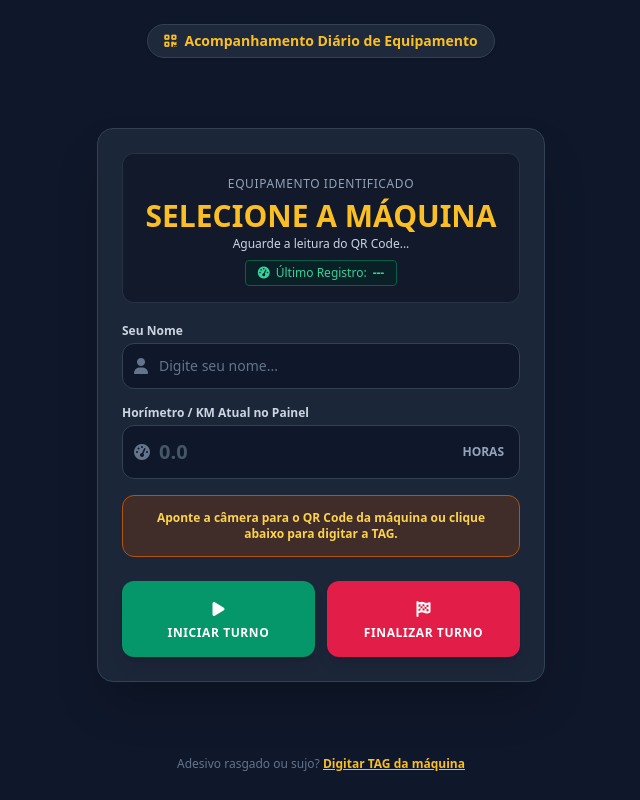
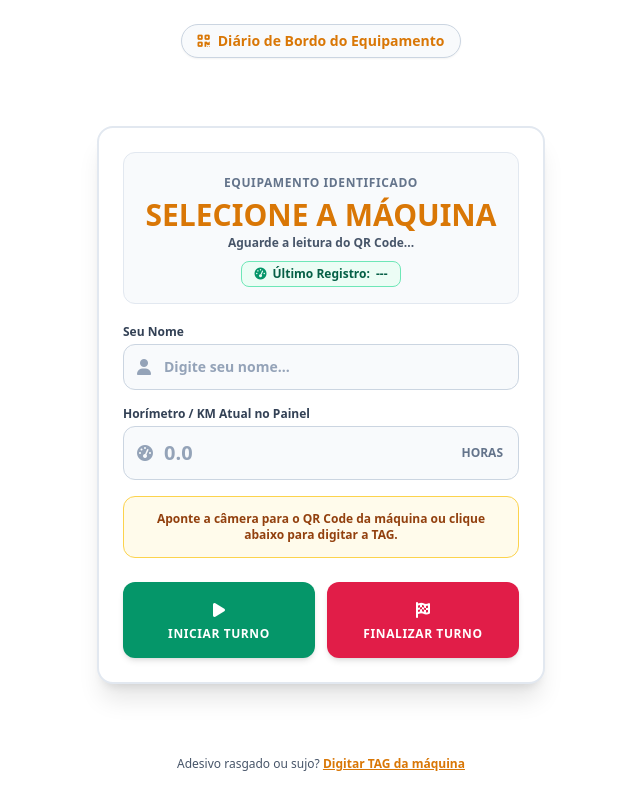
Before and after one commit to luccadurao/Vilasa-Manut, a plain HTML site: page qr.html in a window 1280 px wide. Shown: the whole page, without its empty margins (319-959 px from the left). Drawn offline with nearby package versions, Linux system fonts and the light colour scheme.

Commit message:
Update fundo branco

```diff
--- a/qr.html
+++ b/qr.html
@@ -9,68 +9,68 @@
   <script src="config.js"></script>
   <link rel="stylesheet" href="https://cdnjs.cloudflare.com/ajax/libs/font-awesome/6.4.0/css/all.min.css">
 </head>
-<body class="bg-slate-900 text-slate-100 min-h-screen flex flex-col justify-between p-4">
+<body class="bg-white text-slate-800 min-h-screen flex flex-col justify-between p-4 font-sans">
 
-  <!-- Cabeçalho Limpo -->
+  <!-- Cabeçalho Limpo em Fundo Branco -->
   <header class="text-center py-2">
-    <div class="inline-flex items-center gap-2 bg-slate-800 px-4 py-1.5 rounded-full border border-slate-700 text-sm text-amber-400 font-semibold shadow">
-      <i class="fa-solid fa-qrcode"></i> Acompanhamento Diário de Equipamento
+    <div class="inline-flex items-center gap-2 bg-slate-50 px-4 py-1.5 rounded-full border border-slate-300 text-sm text-amber-600 font-bold shadow-sm">
+      <i class="fa-solid fa-qrcode"></i> Diário de Bordo do Equipamento
     </div>
   </header>
 
-  <!-- Card Principal -->
-  <main class="w-full max-w-md mx-auto bg-slate-800/90 backdrop-blur border border-slate-700 rounded-2xl p-6 shadow-2xl space-y-5">
+  <!-- Card Principal (Fundo Branco e Alto Contraste para Sol) -->
+  <main class="w-full max-w-md mx-auto bg-white border-2 border-slate-200 rounded-2xl p-6 shadow-xl space-y-5">
 
     <!-- Identificação do Equipamento -->
-    <div class="bg-slate-900/80 p-4 rounded-xl border border-slate-700/60 text-center">
-      <span class="text-xs uppercase tracking-wider text-slate-400 font-medium">Equipamento Identificado</span>
-      <h1 id="tagEquipamento" class="text-3xl font-black text-amber-400 mt-1">Carregando...</h1>
-      <p id="nomeEquipamento" class="text-xs text-slate-300 mt-0.5">Aguarde a leitura do QR Code...</p>
-      <div class="mt-2 inline-flex items-center gap-1.5 text-xs text-emerald-400 bg-emerald-950/40 px-3 py-1 rounded border border-emerald-800">
-        <i class="fa-solid fa-gauge-high"></i> Último Registro: <strong id="leituraAtualTxt">---</strong>
+    <div class="bg-slate-50 p-4 rounded-xl border border-slate-200 text-center">
+      <span class="text-xs uppercase tracking-wider text-slate-500 font-bold">Equipamento Identificado</span>
+      <h1 id="tagEquipamento" class="text-3xl font-black text-amber-600 mt-1">Carregando...</h1>
+      <p id="nomeEquipamento" class="text-xs text-slate-600 font-semibold mt-0.5">Aguarde a leitura do QR Code...</p>
+      <div class="mt-2.5 inline-flex items-center gap-1.5 text-xs text-emerald-800 bg-emerald-50 px-3 py-1 rounded-lg border border-emerald-300 font-bold">
+        <i class="fa-solid fa-gauge-high text-emerald-600"></i> Último Registro: <strong id="leituraAtualTxt">---</strong>
       </div>
     </div>
 
     <!-- Status de Turno em Aberto -->
-    <div id="alertaTurnoAberto" class="hidden bg-amber-500/10 border border-amber-500/30 p-3 rounded-lg text-xs text-amber-300 space-y-1">
-      <p class="font-bold flex items-center gap-1"><i class="fa-solid fa-user-clock"></i> Equipamento em operação por:</p>
-      <p class="text-sm font-black text-white" id="nomeOpAnterior">---</p>
-      <p class="text-[11px] text-amber-400/80">Se você está assumindo a máquina agora, basta colocar seu nome e clicar em <strong>Iniciar Turno</strong> que o turno anterior será fechado automaticamente.</p>
+    <div id="alertaTurnoAberto" class="hidden bg-amber-50 border border-amber-300 p-3.5 rounded-xl text-xs text-amber-900 space-y-1">
+      <p class="font-bold flex items-center gap-1.5 text-amber-700"><i class="fa-solid fa-user-clock"></i> Equipamento em operação por:</p>
+      <p class="text-sm font-black text-slate-900" id="nomeOpAnterior">---</p>
+      <p class="text-[11px] text-amber-800">Se você está assumindo a máquina agora, digite seu nome e clique em <strong>Iniciar Turno</strong> que o turno anterior será fechado automaticamente.</p>
     </div>
 
     <!-- Formulário Simplificado (Sem PIN) -->
     <form id="formHorimetro" class="space-y-4" onsubmit="event.preventDefault();">
       <div>
-        <label class="block text-xs font-semibold text-slate-300 mb-1">Seu Nome</label>
+        <label class="block text-xs font-bold text-slate-700 mb-1">Seu Nome</label>
         <div class="relative">
-          <span class="absolute inset-y-0 left-0 flex items-center pl-3 text-slate-500"><i class="fa-solid fa-user"></i></span>
+          <span class="absolute inset-y-0 left-0 flex items-center pl-3.5 text-slate-400"><i class="fa-solid fa-user"></i></span>
           <input type="text" id="campoOperador" required placeholder="Digite seu nome..."
-            class="w-full pl-9 pr-3 py-3 bg-slate-900 border border-slate-700 rounded-xl text-sm text-white placeholder-slate-500 focus:outline-none focus:border-amber-400 transition" />
+            class="w-full pl-10 pr-3 py-3 bg-slate-50 border border-slate-300 rounded-xl text-sm font-semibold text-slate-900 placeholder-slate-400 focus:outline-none focus:border-amber-500 focus:bg-white transition" />
         </div>
       </div>
 
       <div>
-        <label id="labelUnidadeCampo" class="block text-xs font-semibold text-slate-300 mb-1">Horímetro / KM Atual no Painel</label>
+        <label id="labelUnidadeCampo" class="block text-xs font-bold text-slate-700 mb-1">Horímetro / KM Atual no Painel</label>
         <div class="relative">
-          <span class="absolute inset-y-0 left-0 flex items-center pl-3 text-slate-500"><i class="fa-solid fa-gauge-high"></i></span>
+          <span class="absolute inset-y-0 left-0 flex items-center pl-3.5 text-slate-400"><i class="fa-solid fa-gauge-high"></i></span>
           <input type="number" step="0.1" id="campoHorimetro" required placeholder="0.0"
-            class="w-full pl-9 pr-14 py-3 bg-slate-900 border border-slate-700 rounded-xl text-xl font-black text-amber-400 placeholder-slate-600 focus:outline-none focus:border-amber-400 transition" />
-          <span id="sufixoUnidade" class="absolute inset-y-0 right-0 flex items-center pr-4 text-xs font-bold text-slate-400">HORAS</span>
+            class="w-full pl-10 pr-16 py-3 bg-slate-50 border border-slate-300 rounded-xl text-xl font-black text-amber-600 placeholder-slate-400 focus:outline-none focus:border-amber-500 focus:bg-white transition" />
+          <span id="sufixoUnidade" class="absolute inset-y-0 right-0 flex items-center pr-4 text-xs font-black text-slate-500">HORAS</span>
         </div>
       </div>
 
       <!-- Alertas de Diagnóstico / Confirmação -->
-      <div id="mensagemFeedback" class="hidden p-3.5 rounded-xl text-xs font-semibold text-center"></div>
+      <div id="mensagemFeedback" class="hidden p-3.5 rounded-xl text-xs font-bold text-center"></div>
 
       <!-- Botões Grandes para Celular -->
       <div class="grid grid-cols-2 gap-3 pt-2">
         <button type="button" onclick="submeterApontamento('inicio')"
-          class="w-full bg-emerald-600 hover:bg-emerald-500 text-white font-bold py-4 rounded-xl shadow-lg transition active:scale-95 flex flex-col items-center justify-center gap-1">
+          class="w-full bg-emerald-600 hover:bg-emerald-700 text-white font-bold py-4 rounded-xl shadow-md transition active:scale-95 flex flex-col items-center justify-center gap-1">
           <i class="fa-solid fa-play text-base"></i>
           <span class="text-xs uppercase tracking-wider">Iniciar Turno</span>
         </button>
         <button type="button" onclick="submeterApontamento('fim')"
-          class="w-full bg-rose-600 hover:bg-rose-500 text-white font-bold py-4 rounded-xl shadow-lg transition active:scale-95 flex flex-col items-center justify-center gap-1">
+          class="w-full bg-rose-600 hover:bg-rose-700 text-white font-bold py-4 rounded-xl shadow-md transition active:scale-95 flex flex-col items-center justify-center gap-1">
           <i class="fa-solid fa-flag-checkered text-base"></i>
           <span class="text-xs uppercase tracking-wider">Finalizar Turno</span>
         </button>
@@ -78,9 +78,9 @@
     </form>
   </main>
 
-  <!-- Rodapé com Fallback para Código Curto -->
-  <footer class="w-full max-w-md mx-auto text-center py-3 text-xs text-slate-500 space-y-1">
-    <p>Adesivo rasgado ou sujo? <button onclick="digitarCodigoCurtoManual()" class="text-amber-400 underline hover:text-amber-300 font-semibold">Digitar TAG da máquina</button></p>
+  <!-- Rodapé com Alternativa para Código Manual -->
+  <footer class="w-full max-w-md mx-auto text-center py-3 text-xs text-slate-600 space-y-1">
+    <p>Adesivo rasgado ou sujo? <button onclick="digitarCodigoCurtoManual()" class="text-amber-600 underline hover:text-amber-700 font-bold">Digitar TAG da máquina</button></p>
   </footer>
 
   <script>
@@ -88,7 +88,6 @@
     let turnoAbertoAtual = null;
 
     async function inicializarTela() {
-      // Recupera o nome do operador salvo no celular para poupar digitação
       const ultimoNome = localStorage.getItem('vilasa_nome_operador');
       if (ultimoNome) document.getElementById('campoOperador').value = ultimoNome;
 
@@ -97,7 +96,7 @@
       const tagManual = params.get('tag');
 
       if (!token && !tagManual) {
-        exibirFeedback("Aponte a câmera para o QR Code da máquina ou clique abaixo para digitar a TAG.", "bg-amber-900/40 text-amber-300 border border-amber-700");
+        exibirFeedback("Aponte a câmera para o QR Code da máquina ou clique abaixo para digitar a TAG.", "bg-amber-50 text-amber-800 border border-amber-300");
         document.getElementById('tagEquipamento').innerText = "SELECIONE A MÁQUINA";
         return;
       }
@@ -109,7 +108,7 @@
 
         const { data, error } = await query.single();
         if (error || !data) {
-          exibirFeedback("Equipamento não encontrado! Verifique a TAG.", "bg-rose-900/40 text-rose-300 border border-rose-700");
+          exibirFeedback("Equipamento não encontrado! Verifique a TAG.", "bg-rose-50 text-rose-800 border border-rose-300");
           document.getElementById('tagEquipamento').innerText = "NÃO ENCONTRADO";
           return;
         }
@@ -128,7 +127,7 @@
         verificarTurnoAberto();
       } catch (err) {
         console.error(err);
-        exibirFeedback("Erro de conexão. Tente novamente.", "bg-rose-900/40 text-rose-300 border border-rose-700");
+        exibirFeedback("Erro de conexão. Tente novamente.", "bg-rose-50 text-rose-800 border border-rose-300");
       }
     }
 
@@ -153,27 +152,24 @@
     async function submeterApontamento(tipoAcao) {
       if (!maquinaAtual) return alert("Identifique o equipamento primeiro!");
 
-      const nomeOp = document.getElementById('campoOperador').value.trim();
+      const nomeOp = document.getElementById('campoOperador').value.trim().toUpperCase();
       const valorDigitado = parseFloat(document.getElementById('campoHorimetro').value);
 
       if (!nomeOp) return alert("Por favor, digite seu nome!");
-      if (isNaN(valorDigitado)) return alert("Digite o valor do painel!");
+      if (isNaN(valorDigitado)) return alert("Digite o valor exibido no painel!");
 
-      // Salva o nome no navegador do celular do operador para facilitar nos próximos dias
       localStorage.setItem('vilasa_nome_operador', nomeOp);
 
       const ultimaLeitura = parseFloat(maquinaAtual.horimetro_atual);
       const ehKm = (maquinaAtual.unidade_medida === 'KM');
-      const limiteSalto = ehKm ? 1200 : 24; // 1200 km ou 24 horas por lançamento
+      const limiteSalto = ehKm ? 1200 : 24;
 
-      // Trava contra valor menor
       if (valorDigitado < ultimaLeitura) {
-        return exibirFeedback(`Valor inválido! Você digitou ${valorDigitado}, mas o equipamento já estava em ${ultimaLeitura}.`, "bg-rose-900/40 text-rose-300 border border-rose-700");
+        return exibirFeedback(`Valor inválido! Você digitou ${valorDigitado}, mas o equipamento já estava em ${ultimaLeitura}.`, "bg-rose-50 text-rose-800 border border-rose-300");
       }
 
-      // Trava contra um zero a mais (salto absurdo)
       if ((valorDigitado - ultimaLeitura) > limiteSalto) {
-        return exibirFeedback(`Diferença muito alta (+${(valorDigitado - ultimaLeitura).toFixed(1)} ${ehKm ? 'km' : 'h'}). Confira se você não digitou um número a mais!`, "bg-rose-900/40 text-rose-300 border border-rose-700");
+        return exibirFeedback(`Diferença muito alta (+${(valorDigitado - ultimaLeitura).toFixed(1)} ${ehKm ? 'km' : 'h'}). Confira se você não digitou um número a mais!`, "bg-rose-50 text-rose-800 border border-rose-300");
       }
 
       try {
@@ -195,7 +191,7 @@
           if (error) throw error;
 
           await db.from('equipamentos').update({ horimetro_atual: valorDigitado, updated_at: new Date().toISOString() }).eq('id', maquinaAtual.id);
-          exibirFeedback("✅ Turno iniciado! Bom trabalho.", "bg-emerald-900/40 text-emerald-300 border border-emerald-700");
+          exibirFeedback("✅ Turno iniciado com sucesso! Bom trabalho.", "bg-emerald-50 text-emerald-800 border border-emerald-300");
 
         } else {
           if (turnoAbertoAtual) {
@@ -216,7 +212,7 @@
           }
 
           await db.from('equipamentos').update({ horimetro_atual: valorDigitado, updated_at: new Date().toISOString() }).eq('id', maquinaAtual.id);
-          exibirFeedback("🏁 Turno finalizado com sucesso!", "bg-blue-900/40 text-blue-300 border border-blue-700");
+          exibirFeedback("🏁 Turno finalizado com sucesso!", "bg-blue-50 text-blue-800 border border-blue-300");
         }
 
         document.getElementById('campoHorimetro').value = '';
@@ -225,19 +221,19 @@
         verificarTurnoAberto();
       } catch (err) {
         console.error(err);
-        exibirFeedback("Erro ao gravar. Verifique a conexão com a internet.", "bg-rose-900/40 text-rose-300 border border-rose-700");
+        exibirFeedback("Erro ao gravar. Verifique a conexão com a internet.", "bg-rose-50 text-rose-800 border border-rose-300");
       }
     }
 
     function exibirFeedback(texto, classes) {
       const div = document.getElementById('mensagemFeedback');
-      div.className = `p-3.5 rounded-xl text-xs font-semibold text-center ${classes}`;
+      div.className = `p-3.5 rounded-xl text-xs font-bold text-center ${classes}`;
       div.innerText = texto;
       div.classList.remove('hidden');
     }
 
     function digitarCodigoCurtoManual() {
-      const codigo = prompt("Digite a TAG da máquina (ex: ESC-01):");
+      const codigo = prompt("Digite a TAG da máquina (ex: CB-14 ou EH-40):");
       if (codigo) window.location.search = `?tag=${encodeURIComponent(codigo.trim().toUpperCase())}`;
     }
 
```
